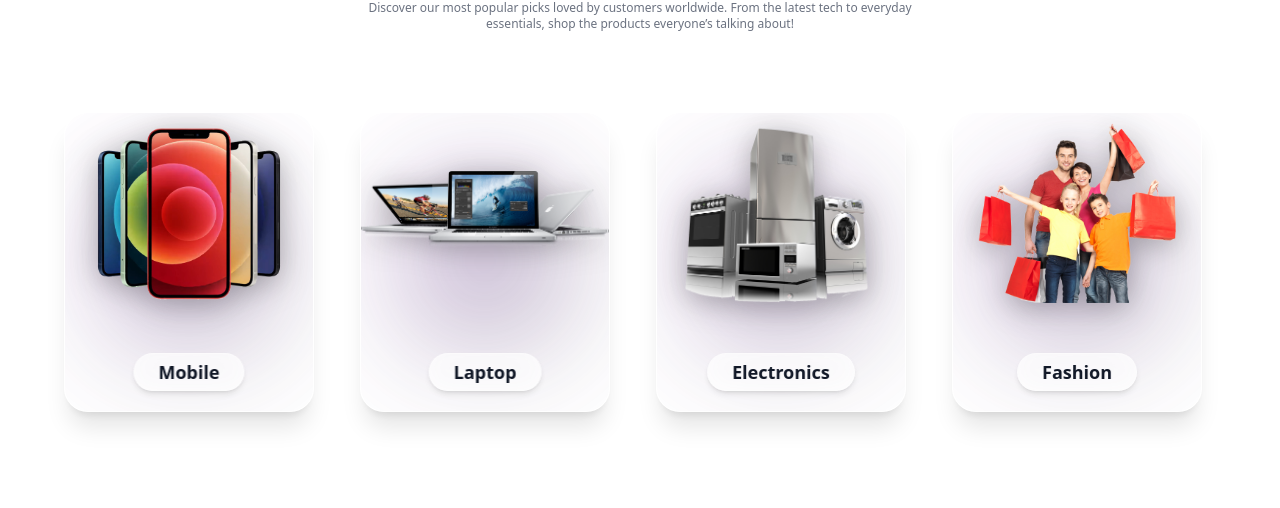
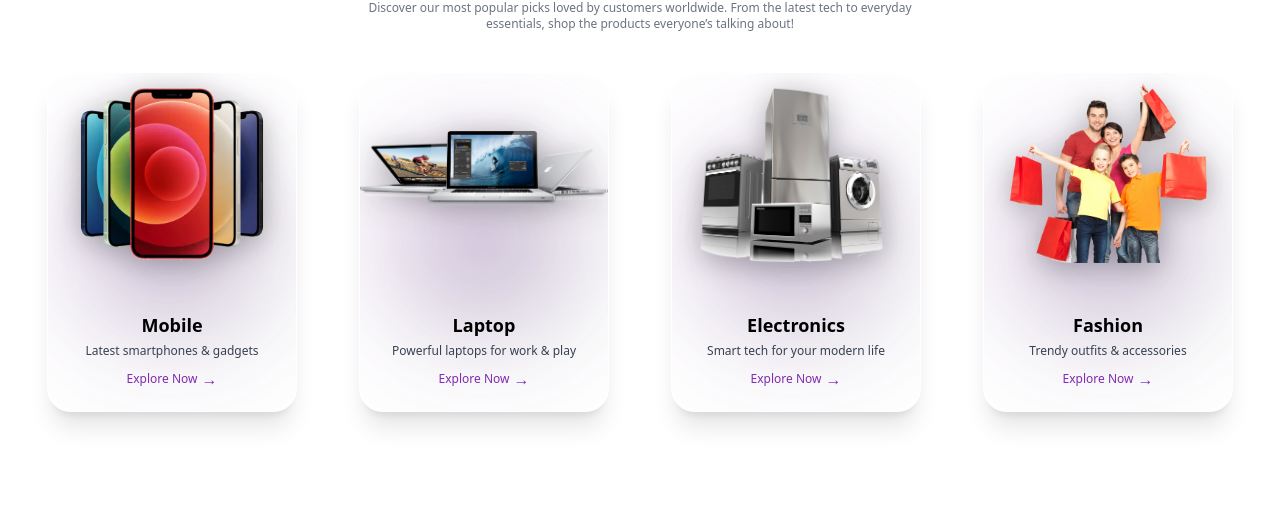
Before and after one commit to shibeeii/E-commerc--Front-end, a React (Vite) app: page / in a window 1280 px wide. Shown: the part 1020-1528 px from the top of the page. Built offline with nearby package versions, Linux system fonts and the light colour scheme; no server answers.

Commit message:
after nodemainler

```diff
--- a/src/App.jsx
+++ b/src/App.jsx
@@ -17,6 +17,7 @@ import MyOrders from "./Pages/MyOrders";
 import TopProducts from "./components/TopProducts/TopProducts";
 import TopProductsPage from "./TopProductsPage";
 import OfferProducts from "./Pages/OfferProducts";
+import ScrollToTop from "./components/Scrollontop/ScrollonTop";
 
 const App = () => {
   const [loginPopup, setloginPopup] = React.useState(false);
@@ -43,6 +44,8 @@ const App = () => {
   return (
     <div className="bg-white dark:bg-gray-900 dark:text-white duration-200">
       {!hideNavAndFooter && <Navbar handleloginPopup={handleloginPopup} />}
+            <ScrollToTop />
+
 
       <Routes>
         <Route path="/login" element={<Login />} />
--- a/src/Pages/OfferProductsHome.jsx
+++ b/src/Pages/OfferProductsHome.jsx
@@ -1,5 +1,6 @@
 import React, { useEffect, useState } from "react";
 import axios from "axios";
+import Slider from "react-slick";
 import { Link } from "react-router-dom";
 
 const OfferProductsHome = () => {
@@ -8,12 +9,13 @@ const OfferProductsHome = () => {
   useEffect(() => {
     const fetchOfferProducts = async () => {
       try {
-        const res = await axios.get(`${import.meta.env.VITE_SERVER_URL}/products`);
+        const res = await axios.get(
+          `${import.meta.env.VITE_SERVER_URL}/products`
+        );
         const offerProducts = res.data.products.filter(
           (p) => p.offer && p.offer > 0
         );
-        // Only show first 4 on home page
-        setProducts(offerProducts.slice(0, 4));
+        setProducts(offerProducts.slice(0, 10)); // Show 10 max
       } catch (err) {
         console.error("Error fetching offer products:", err);
       }
@@ -21,27 +23,50 @@ const OfferProductsHome = () => {
     fetchOfferProducts();
   }, []);
 
+  const settings = {
+    dots: true,
+    arrows: true,
+    infinite: true,
+    speed: 600,
+    slidesToShow: 4,
+    slidesToScroll: 1,
+    responsive: [
+      {
+        breakpoint: 1024, // tablet
+        settings: {
+          slidesToShow: 2,
+        },
+      },
+      {
+        breakpoint: 640, // mobile
+        settings: {
+          slidesToShow: 1,
+        },
+      },
+    ],
+  };
+
   return (
-    <div className="container mt-10 mb-12">
+    <div className="container mt-10 mb-12 px-4">
       {/* Header */}
       <div className="text-center mb-8">
         <p className="text-sm text-primary">Exclusive Deals</p>
         <h1 className="text-3xl font-bold">Offer Products</h1>
-        <p className="text-gray-500 mt-1">Grab your favorites before the sale ends!</p>
+        <p className="text-gray-500 mt-1">
+          Grab your favorites before the sale ends!
+        </p>
       </div>
 
-      {/* Products Grid */}
-      <div className="grid grid-cols-1 sm:grid-cols-2 md:grid-cols-4 gap-8 place-items-center">
+      {/* Slick Carousel */}
       {products.length === 0 ? (
-          <p className="text-center col-span-full text-gray-600">
+        <p className="text-center text-gray-600">
           No offer products available.
         </p>
       ) : (
-          products.map((product) => (
-            <div
-              key={product._id}
-              className="w-[240px] h-[360px] rounded-2xl bg-gray-100 dark:bg-gray-800 hover:bg-primary hover:text-white shadow-xl duration-300 group flex flex-col justify-between items-center p-4 text-center"
-            >
+        <Slider {...settings}>
+          {products.map((product) => (
+            <div key={product._id} className="px-3">
+              <div className="bg-gray-100 dark:bg-gray-800 hover:bg-primary hover:text-white shadow-xl duration-300 rounded-2xl group flex flex-col justify-between items-center p-4 text-center h-[320px] mb-10">
                 <Link to={`/product/${product._id}`} className="w-full">
                   {/* Image */}
                   <div className="h-[150px] flex justify-center items-center mb-4">
@@ -53,7 +78,9 @@ const OfferProductsHome = () => {
                   </div>
 
                   {/* Info */}
-                <h3 className="font-semibold text-lg">{product.productname}</h3>
+                  <h3 className="font-semibold text-lg">
+                    {product.productname}
+                  </h3>
                   <p className="text-sm text-gray-500 group-hover:text-white duration-300 mb-1 line-clamp-2">
                     {product.description.slice(0, 40)}...
                   </p>
@@ -63,11 +90,31 @@ const OfferProductsHome = () => {
                       {product.offer}% OFF
                     </span>
                   </p>
+<div className="mt-4 flex justify-center">
+  <div className="inline-flex items-center gap-1 text-primary group-hover:text-white font-semibold transition-all duration-300">
+    GET NOW
+    <svg
+      className="w-5 h-5 mt-[1px]"
+      fill="none"
+      stroke="currentColor"
+      strokeWidth="2"
+      viewBox="0 0 24 24"
+    >
+      <path
+        strokeLinecap="round"
+        strokeLinejoin="round"
+        d="M17 8l4 4m0 0l-4 4m4-4H3"
+      />
+    </svg>
+  </div>
+</div>
+
                 </Link>
               </div>
-          ))
+            </div>
+          ))}
+        </Slider>
       )}
-      </div>
 
       {/* View All Button */}
       <div className="text-center mt-8">
--- a/src/components/Hero/Hero.jsx
+++ b/src/components/Hero/Hero.jsx
@@ -1,6 +1,7 @@
 import React, { useEffect, useState } from "react";
 import Slider from "react-slick";
 import axios from "axios";
+import { Link } from "react-router-dom";
 
 
 const Hero = ({ handleOrderPopup }) => {
@@ -68,12 +69,14 @@ console.log(products);
                     data-aos-duration="500"
                     data-aos-delay="300"
                   >
-                    <button
+                    <Link to={'/offer-products'}>
+                      <button
 
-                      className="bg-gradient-to-r from-primary to-secondary hover:scale-105 duration-200 text-white py-2 px-4 rounded-full"
-                    >
-                      Get Now
-                    </button>
+                        className="bg-gradient-to-r from-primary to-secondary hover:scale-105 duration-200 text-white py-2 px-4 rounded-full"
+                      >
+                        Get Offers
+                      </button>
+                    </Link>
                   </div>
                 </div>
                 {/* image section */}
--- a/src/components/Products/Products.jsx
+++ b/src/components/Products/Products.jsx
@@ -12,11 +12,41 @@ import ImgBooks from "../../assets/product/book.png";
 
 const Products = () => {
   const categories = [
-    { id: 1, img: ImgMobile, title: "Mobile", link: "/mobiles" },
-    { id: 2, img: ImgLaptop, title: "Laptop", link: "/laptop" },
-    { id: 3, img: ImgElectronics, title: "Electronics", link: "/electronics" },
-    { id: 4, img: ImgFashion, title: "Fashion", link: "/fashions" },
-    { id: 5, img: ImgBooks, title: "Books", link: "/books" },
+    {
+      id: 1,
+      img: ImgMobile,
+      title: "Mobile",
+      link: "/mobiles",
+      desc: "Latest smartphones & gadgets",
+    },
+    {
+      id: 2,
+      img: ImgLaptop,
+      title: "Laptop",
+      link: "/laptop",
+      desc: "Powerful laptops for work & play",
+    },
+    {
+      id: 3,
+      img: ImgElectronics,
+      title: "Electronics",
+      link: "/electronics",
+      desc: "Smart tech for your modern life",
+    },
+    {
+      id: 4,
+      img: ImgFashion,
+      title: "Fashion",
+      link: "/fashions",
+      desc: "Trendy outfits & accessories",
+    },
+    {
+      id: 5,
+      img: ImgBooks,
+      title: "Books",
+      link: "/books",
+      desc: "Stories & knowledge to inspire",
+    },
   ];
 
   const settings = {
@@ -32,14 +62,13 @@ const Products = () => {
     responsive: [
       { breakpoint: 1024, settings: { slidesToShow: 3, centerMode: true } },
       { breakpoint: 768, settings: { slidesToShow: 2, centerMode: true } },
-    { breakpoint: 480, settings: { slidesToShow: 1, centerMode: false } },
+      { breakpoint: 480, settings: { slidesToShow: 1, centerMode: true } },
     ],
   };
 
-
   return (
     <div className="mt-14 mb-12">
-      <div className="container">
+      <div className="container mx-auto px-4">
         {/* Header */}
         <div className="text-center mb-10 max-w-[600px] mx-auto">
           <p className="text-sm text-primary font-medium">
@@ -56,9 +85,10 @@ const Products = () => {
         {/* Carousel */}
         <Slider {...settings}>
           {categories.map((cat) => (
-    <div key={cat.id} className="px-4 flex justify-center">
+            <div key={cat.id}>
+              <div className="flex justify-center">
                 <Link to={cat.link}>
-        <div className="relative group my-10 w-[250px] h-[300px] rounded-3xl overflow-hidden cursor-pointer transform transition-all duration-500 hover:rotate-1 hover:scale-[1.05] bg-white/10 backdrop-blur-lg shadow-xl border border-white/20">
+                  <div className="mb-10 relative group w-[250px] h-[340px] rounded-3xl overflow-hidden cursor-pointer transform transition-all duration-500 hover:rotate-1 hover:scale-[1.05] bg-white/10 backdrop-blur-lg shadow-xl border border-white/20 mx-auto">
                     {/* Glowing Background Orb */}
                     <div className="absolute inset-0 flex items-center justify-center">
                       <div className="w-40 h-40 rounded-full bg-gradient-to-br from-primary/60 to-secondary/60 blur-3xl opacity-70 group-hover:scale-125 transition-transform duration-500"></div>
@@ -73,14 +103,15 @@ const Products = () => {
                       />
                     </div>
 
-          <div
-            className="absolute bottom-5 left-1/2 -translate-x-1/2 z-10
-            bg-white/80 backdrop-blur-md px-6 py-1 rounded-full shadow-md border border-white/30
-            text-gray-900 font-semibold text-lg
-            group-hover:bg-primary group-hover:text-white group-hover:shadow-primary/50
-            transition-all duration-500"
-          >
-            {cat.title}
+                    {/* Text Contents - No background */}
+                    <div className="absolute bottom-5 left-1/2 -translate-x-1/2 z-10 text-center w-[85%] transition-all duration-500 group-hover:text-primary">
+                      <p className="font-semibold text-lg">{cat.title}</p>
+                      <p className="text-xs text-gray-700 mt-1">
+                        {cat.desc}
+                      </p>
+                      <div className="mt-2 text-xs font-medium text-primary group-hover:translate-x-1 transition-transform duration-300 flex items-center justify-center gap-1">
+                        Explore Now <span className="text-base">→</span>
+                      </div>
                     </div>
 
                     {/* Hover Glow Overlay */}
@@ -88,9 +119,9 @@ const Products = () => {
                   </div>
                 </Link>
               </div>
+            </div>
           ))}
         </Slider>
-
       </div>
     </div>
   );
--- /dev/null
+++ b/src/components/Scrollontop/ScrollonTop.jsx
@@ -0,0 +1,18 @@
+import { useEffect } from "react";
+import { useLocation } from "react-router-dom";
+
+const ScrollToTop = () => {
+  const { pathname } = useLocation();
+
+  useEffect(() => {
+    window.scrollTo({
+      top: 0,
+      left: 0,
+      behavior: "auto", // Change to "smooth" if you want animation
+    });
+  }, [pathname]);
+
+  return null;
+};
+
+export default ScrollToTop;
--- a/src/index.css
+++ b/src/index.css
@@ -7,3 +7,6 @@
   transform: scale(1.1);
   transition: transform 0.4s ease;
 }
+body {
+  overflow-x: hidden;
+}
```
Also changed, not shown: src/Pages/CheckoutPage.jsx (+59 -13 lines). Lines whose indentation alone changed are shown as unchanged.
